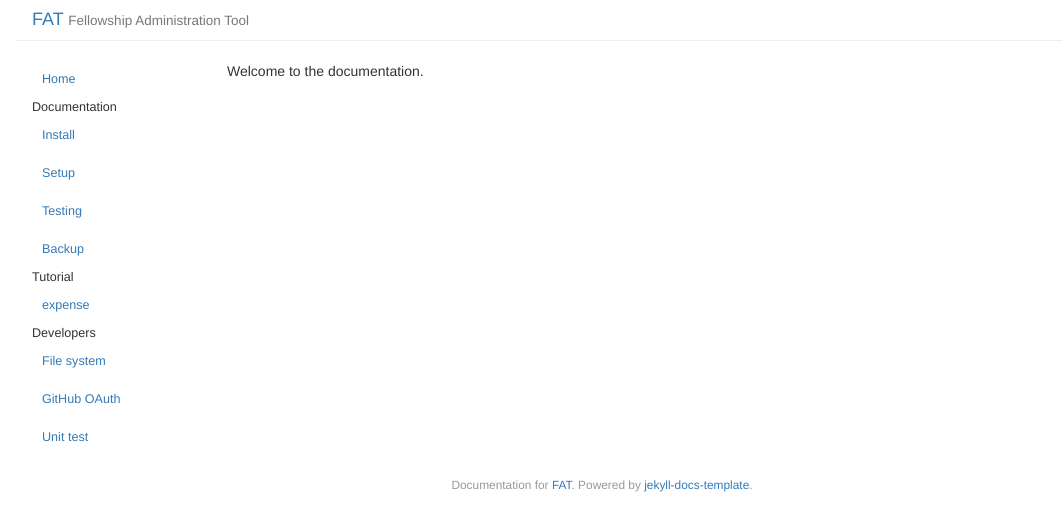
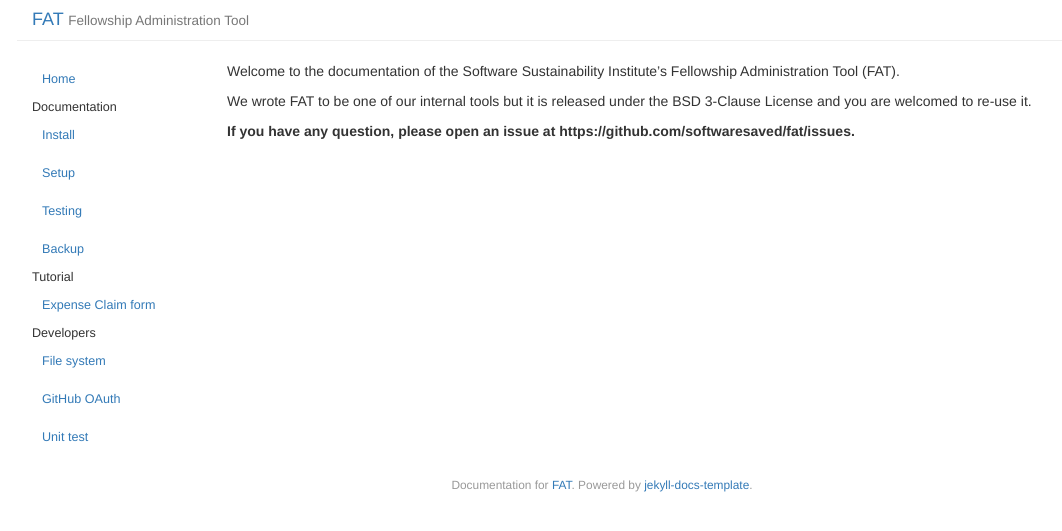
Before and after one commit to softwaresaved/lowfat, a Jekyll site: the page built from docs/index.md, in a window 1280 px wide. Shown: the top 531 px of the page, without its empty margins (38-1100 px from the left). Built offline with Jekyll 4.4.1, drawn with Linux system fonts in a browser that asks for light colours.

```diff
--- a/docs/index.md
+++ b/docs/index.md
@@ -2,4 +2,8 @@
 layout: default
 title: "FAT Documentation"
 ---
-Welcome to the documentation.
+Welcome to the documentation of the Software Sustainability Institute's Fellowship Administration Tool (FAT).
+
+We wrote FAT to be one of our internal tools but it is released under the BSD 3-Clause License and you are welcomed to re-use it.
+
+**If you have any question, please open an issue at https://github.com/softwaresaved/fat/issues.**
```
Also changed, not shown: docs/_posts/2016-12-07-expense.md (+2 -2 lines), docs/img/expense.jpg (added).
